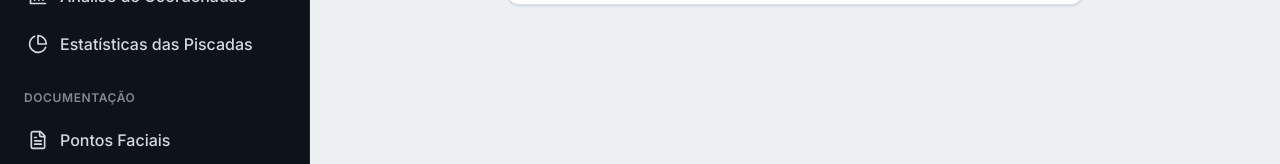
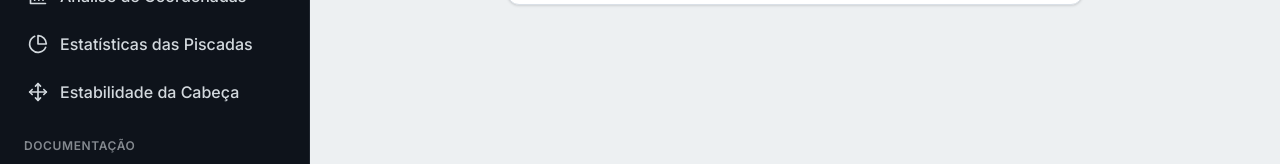
Before and after one commit to JVLegend/Blinktracking, a Next.js app: page /upload in a window 1280 px wide. Shown: the part 552-716 px from the top of the page. Built offline with nearby package versions, Linux system fonts and the light colour scheme; no server answers.

Commit message:
pagina do scatterplot adicionada ao menulateral

```diff
--- a/app/components/sidebar.tsx
+++ b/app/components/sidebar.tsx
@@ -14,7 +14,8 @@ import {
   Code,
   Lightbulb,
   Eye,
-  User
+  User,
+  Move
 } from "lucide-react"
 
 export function Sidebar() {
@@ -147,6 +148,14 @@ export function Sidebar() {
                 <PieChart className="w-5 h-5" />
                 <span className="font-medium">Estatísticas das Piscadas</span>
               </Link>
+              <Link
+                href="/analise/estabilidade"
+                className={`flex items-center gap-3 px-3 py-2.5 rounded-lg transition-all duration-200 hover:bg-sidebar-accent group
+                  ${isActive('/analise/estabilidade') ? 'bg-primary text-primary-foreground shadow-sm' : 'text-sidebar-foreground hover:text-sidebar-accent-foreground'}`}
+              >
+                <Move className="w-5 h-5" />
+                <span className="font-medium">Estabilidade da Cabeça</span>
+              </Link>
             </div>
           </div>
 
```
